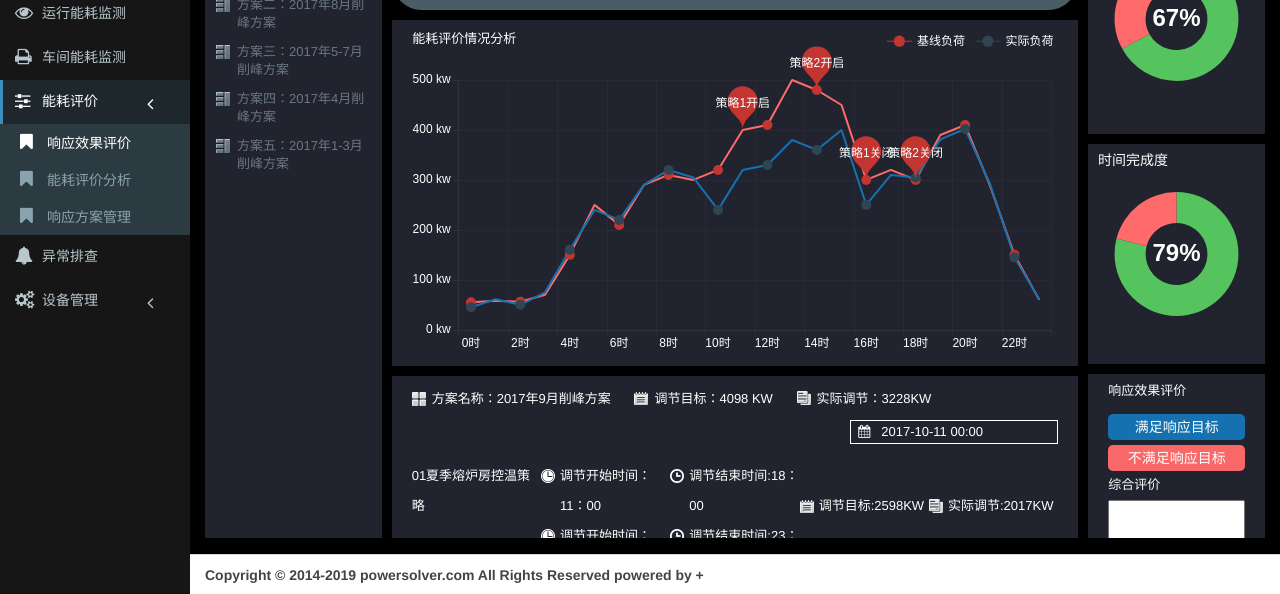
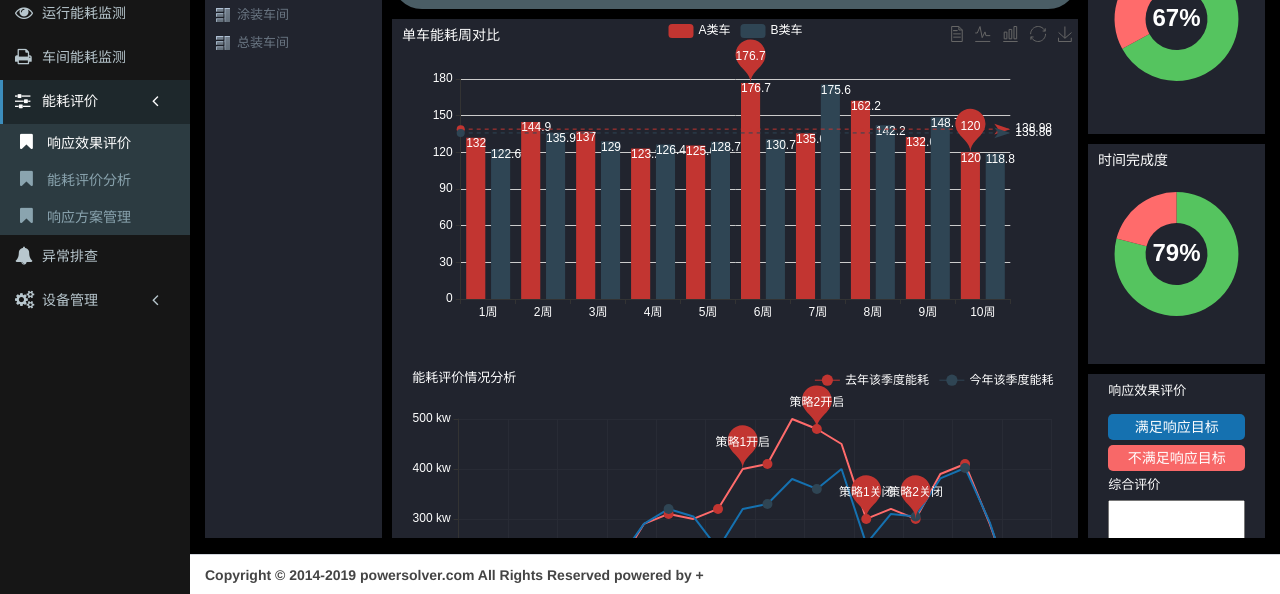
Before and after one commit to sven31316/industry, a plain HTML site: page xyxgpj.html in a window 1280 px wide. Shown: the part 206-800 px from the top of the page. Drawn offline with Linux system fonts and the light colour scheme.

Commit message:
add devremotetesxt

```diff
--- a/xyxgpj.html
+++ b/xyxgpj.html
@@ -90,7 +90,7 @@
                     <a href="#">
                         <i class="fa fa-sliders"></i>
                         <span>能耗评价</span>
-                        <span class="pull-right-container">
+
               <i class="fa fa-angle-left pull-right"></i>
             </span>
                     </a>
@@ -111,7 +111,7 @@
                     <a href="#">
                         <i class="fa fa-gears"></i>
                         <span>设备管理</span>
-                        <span class="pull-right-container">
+
               <i class="fa fa-angle-left pull-right"></i>
             </span>
                     </a>
@@ -141,15 +141,14 @@
                         <h4>响应方案<span>管理</span></h4>
                         <div class="row">
                             <div class="col-lg-12 col-md-6 col-sm-6 col-xs-12"><a href=""><p class="xj_left_chioce">
-                                方案一：2017年9月削峰方案</p></a></div>
-                            <div class="col-lg-12 col-md-6 col-sm-6 col-xs-12"><a href=""><p>方案二：2017年8月削峰方案</p></a>
+                                冲压车间</p></a></div>
+                            <div class="col-lg-12 col-md-6 col-sm-6 col-xs-12"><a href=""><p>焊接车间</p></a>
                             </div>
-                            <div class="col-lg-12 col-md-6 col-sm-6 col-xs-12"><a href=""><p>方案三：2017年5-7月削峰方案</p></a>
+                            <div class="col-lg-12 col-md-6 col-sm-6 col-xs-12"><a href=""><p>涂装车间</p></a>
                             </div>
-                            <div class="col-lg-12 col-md-6 col-sm-6 col-xs-12"><a href=""><p>方案四：2017年4月削峰方案</p></a>
+                            <div class="col-lg-12 col-md-6 col-sm-6 col-xs-12"><a href=""><p>总装车间</p></a>
                             </div>
-                            <div class="col-lg-12 col-md-6 col-sm-6 col-xs-12"><a href=""><p>方案五：2017年1-3月削峰方案</p></a>
-                            </div>
+
                         </div>
                     </div>
 
@@ -167,9 +166,8 @@
                                         </div>
 
                                         <div class="xyxgpj_right">
-                                            <p>当前调节目标：4098KW &nbsp;&nbsp;&nbsp;&nbsp; 已完成：3228KW &nbsp;&nbsp;&nbsp;&nbsp;
-                                                当前负荷:360KW &nbsp;&nbsp;&nbsp;&nbsp;当前运行方案：2017年9月削峰方案 &nbsp;&nbsp;&nbsp;&nbsp;
-                                                夏季空调调频策略 &nbsp;&nbsp; 照明控制策略 &nbsp;&nbsp; 策略03</p>
+                                            <p>当前消耗能耗：4098KW &nbsp;&nbsp;&nbsp;&nbsp; 已生产车辆能耗：3228KW &nbsp;&nbsp;&nbsp;&nbsp;
+                                                单车能耗:360KW</p>
                                         </div>
                                         <div class="clear"></div>
                                     </div>
@@ -178,6 +176,7 @@
 
 
                             <div class="xyxgpj_echarts">
+                                <div class="echarts_xyxgpj_three" id="echartszhuangzhuagntu"></div>
                                 <div class="echarts_xyxgpj_three" id="echarts_xyxgpj_three">
                                 </div>
                             </div>
@@ -189,7 +188,8 @@
                                 <div class="clear"></div>
                             </div>
 
-                            <li><span class="xyxgpj_li_1">01夏季熔炉房控温策略</span><span class="xyxgpj_li_2">调节开始时间：11：00</span><span
+                            <li><span class="xyxgpj_li_1">01夏季熔炉房控温策略</span><span
+                                    class="xyxgpj_li_2">调节开始时间：11：00</span><span
                                     class="xyxgpj_li_3">调节结束时间:18：00</span><span
                                     class="xyxgpj_li_4">调节目标:2598KW</span><span class="xyxgpj_li_5">实际调节:2017KW</span>
                             </li>
@@ -247,7 +247,7 @@
         <div class="pull-right hidden-xs">
             <b></b>
         </div>
-        <strong>Copyright &copy; 2014-2019 powersolver.com All Rights Reserved powered by     +</strong>
+        <strong>Copyright &copy; 2014-2019 powersolver.com All Rights Reserved powered by +</strong>
     </footer>
     <div class="control-sidebar-bg"></div>
 </div>
@@ -276,7 +276,7 @@
     var myChart1 = echarts.init(document.getElementById('echarts_xyxgpj_one'));
     option1 = {
         title: {
-            text: '负荷完成度',
+            text: '目标制造车辆',
             textStyle: {
                 color: '#fff',
                 fontSize: 14,
@@ -285,7 +285,7 @@
             padding: 10
         },
         series: [{
-            name: '负荷完成度',
+            name: '单车能耗',
             type: 'pie',
             radius: ['35%', '70%'],
             center: ['50%', '50%'],
@@ -316,6 +316,120 @@
         }]
     };
     myChart1.setOption(option1);
+
+
+    /*echart 柱状图*/
+    const echartszhuzhuagntu = echarts.init(document.getElementById('echartszhuangzhuagntu'));
+
+    const app = {};
+    optionzhu = null;
+    optionzhu = {
+        title: {
+            text: '单车能耗周对比',
+            textStyle: {
+                color: '#fff',
+                fontSize: 14,
+                fontWeight: 'normal'
+            },
+            padding: 10
+        },
+        textStyle: {color: '#fff'},
+        tooltip: {
+            trigger: 'axis'
+        },
+        legend: {
+            data: ['A类车', 'B类车'],
+            textStyle:{color:'#fff'}
+        },
+        toolbox: {
+            show: true,
+            feature: {
+                dataView: {show: true, readOnly: false},
+                magicType: {show: true, type: ['line', 'bar']},
+                restore: {show: true},
+                saveAsImage: {show: true}
+            }
+        },
+        calculable: true,
+        xAxis: [
+            {
+                type: 'category',
+                data: ['1周', '2周', '3周', '4周', '5周', '6周', '7周', '8周', '9周', '10周']
+            }
+        ],
+        yAxis: [
+            {
+                type: 'value'
+            }
+        ],
+        series: [
+            {
+                name: 'A类车',
+                type: 'bar',
+                data: [132.0, 144.9, 137.0, 123.2, 125.6, 176.7, 135.6, 162.2, 132.6, 120.0],
+                markPoint: {
+                    data: [
+                        {type: 'max', name: '最大值'},
+                        {type: 'min', name: '最小值'}
+                    ]
+                },
+                markLine: {
+                    data: [
+                        {type: 'average', name: '平均值'}
+                    ]
+                }, label: {
+                    normal: {
+                        show: true,
+                        textStyle: {
+                            color: '#fff'
+                        },
+                        position: 'center'
+                    },
+                    emphasis: {
+                        show: true,
+                        textStyle: {
+                            color: '#fff'
+                        }
+                    }
+                },
+            },
+            {
+                name: 'B类车',
+                type: 'bar',
+                data: [122.6, 135.9, 129.0, 126.4, 128.7, 130.7, 175.6, 142.2, 148.7, 118.8],
+                markPoint: {
+                    data: [
+                        {name: '年最高', value: 182.2, xAxis: 7, yAxis: 183},
+                        {name: '年最低', value: 2.3, xAxis: 11, yAxis: 3}
+                    ]
+                },
+                markLine: {
+                    data: [
+                        {type: 'average', name: '平均值'}
+                    ]
+                }, label: {
+                    normal: {
+                        show: true,
+                        textStyle: {
+                            color: '#fff'
+                        },
+                        position: 'center'
+                    },
+                    emphasis: {
+                        show: true,
+                        textStyle: {
+                            color: '#fff'
+                        }
+                    }
+                },
+            }
+        ]
+    };
+    ;
+    if (optionzhu && typeof optionzhu === "object") {
+        echartszhuzhuagntu.setOption(optionzhu, true);
+    }
+
 
     /* 第二个图 */
     var myChart2 = echarts.init(document.getElementById('echarts_xyxgpj_two'));
@@ -384,7 +498,7 @@
             orient: 'horizontal',
             right: '3%',
             top: '3%',
-            data: ['基线负荷', '实际负荷'],
+            data: ['去年该季度能耗', '今年该季度能耗'],
             textStyle: {color: '#fff'}
         },
 
@@ -418,7 +532,7 @@
         },
         series: [
             {
-                name: '基线负荷',
+                name: '去年该季度能耗',
                 type: 'line',
                 data: [55, 58, 56, 70, 150, 250, 210, 290, 310, 300, 320, 400, 410, 500, 480, 450, 300, 320, 300, 390, 410, 290, 150, 60],
                 markPoint: {
@@ -459,7 +573,7 @@
                 lineStyle: {normal: {color: '#ff6b6b'}}
             },
             {
-                name: '实际负荷',
+                name: '今年该季度能耗',
                 type: 'line',
                 data: [45, 61, 50, 75, 160, 240, 220, 290, 320, 305, 240, 320, 330, 380, 360, 400, 250, 310, 305, 381, 402, 293, 145, 61],
                 symbol: 'circle',
```
Also changed, not shown: bbcx.html (+2 -2 lines), dnzlfx.html (+2 -2 lines), fhxyfx.html (+2 -2 lines), index.html (+2 -2 lines), lsdlcx.html (+2 -2 lines), sbaz.html (+2 -2 lines), sbbf.html (+2 -2 lines), sbcx.html (+2 -2 lines), sbjx.html (+2 -2 lines), sbrk.html (+2 -2 lines), ssjc.html (+2 -2 lines), xyfagl.html (+2 -2 lines), yjgl.html (+2 -2 lines), yxjc.html (+2 -2 lines).
